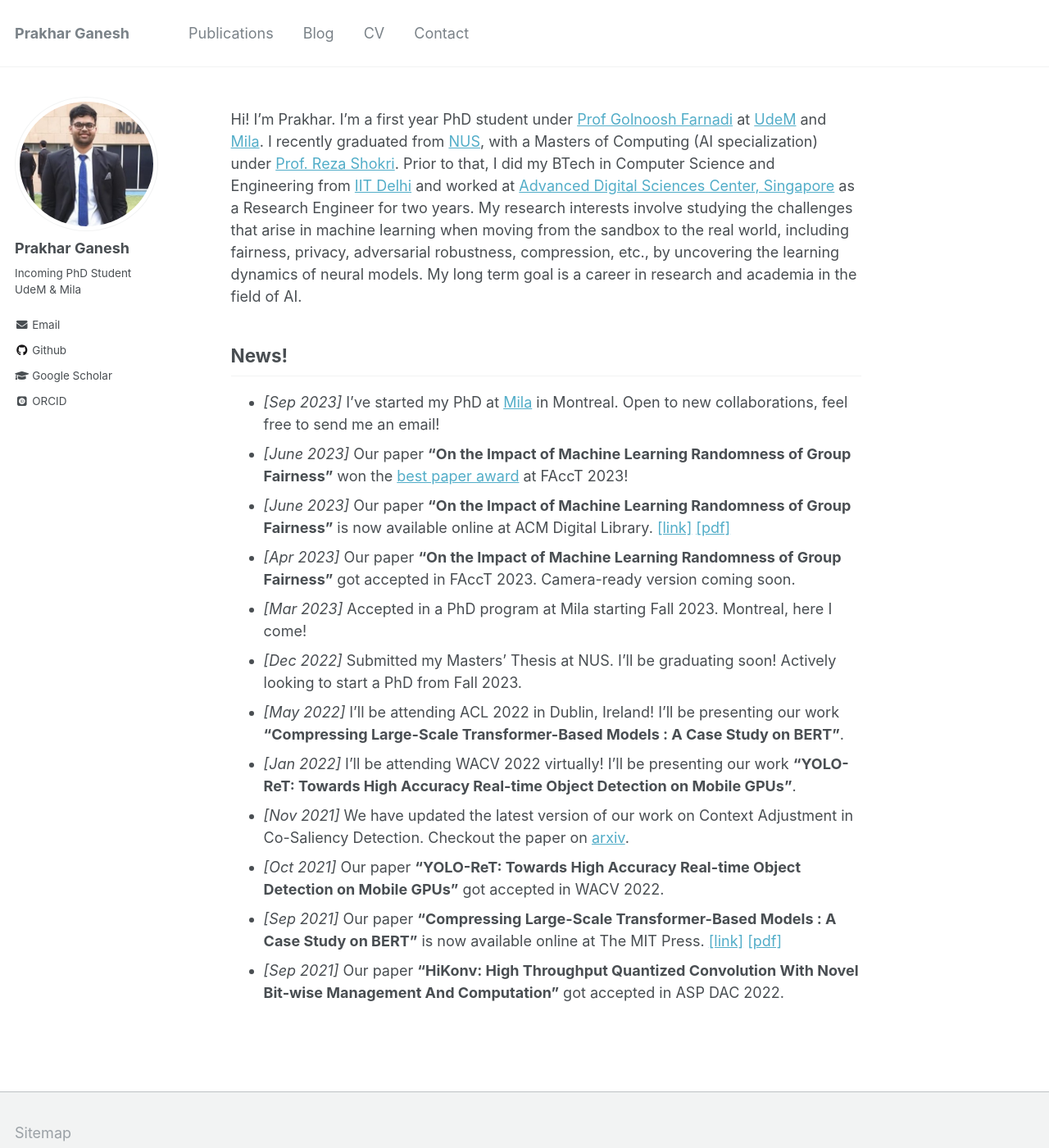
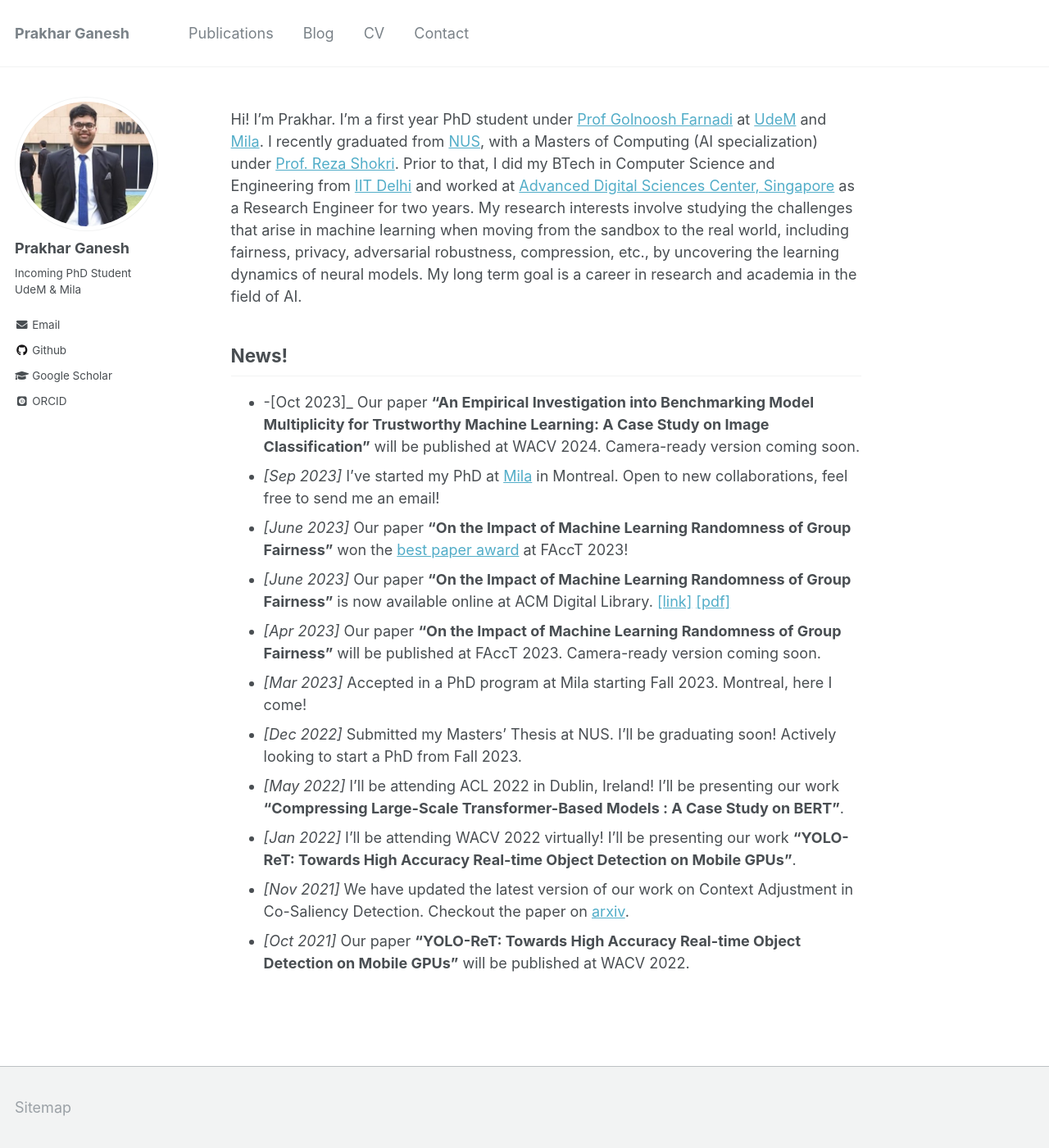
Before and after one commit to prakharg24/prakharg24.github.io, a Jekyll site: the page built from _pages/about.md, in a window 1280 px wide and 1400 px high. Shown: the whole window at 82% size. Built offline with Jekyll 4.4.1, drawn with Linux system fonts in a browser that asks for light colours; some web fonts are replaced.

Commit message:
wacv 2024 announcement

```diff
--- a/_pages/about.md
+++ b/_pages/about.md
@@ -12,18 +12,19 @@ Hi! I’m Prakhar. I'm a first year PhD student under [Prof Golnoosh Farnadi](ht
 
 News!
 ------
+* -[Oct 2023]_ Our paper **"An Empirical Investigation into Benchmarking Model Multiplicity for Trustworthy Machine Learning: A Case Study on Image Classification"** will be published at WACV 2024. Camera-ready version coming soon.
 * _[Sep 2023]_ I've started my PhD at [Mila](https://mila.quebec/en/) in Montreal. Open to new collaborations, feel free to send me an email!
 * _[June 2023]_ Our paper **"On the Impact of Machine Learning Randomness of Group Fairness"** won the [best paper award](https://twitter.com/FAccTConference/status/1668334064653434881) at FAccT 2023!
 * _[June 2023]_ Our paper **"On the Impact of Machine Learning Randomness of Group Fairness"** is now available online at ACM Digital Library. [\[link\]](https://dl.acm.org/doi/abs/10.1145/3593013.3594116){:target="_blank"} [\[pdf\]](http://prakharg24.github.io/files/fairness_variance.pdf){:target="_blank"}
-* _[Apr 2023]_ Our paper **"On the Impact of Machine Learning Randomness of Group Fairness"** got accepted in FAccT 2023. Camera-ready version coming soon.
+* _[Apr 2023]_ Our paper **"On the Impact of Machine Learning Randomness of Group Fairness"** will be published at FAccT 2023. Camera-ready version coming soon.
 * _[Mar 2023]_ Accepted in a PhD program at Mila starting Fall 2023. Montreal, here I come!
 * _[Dec 2022]_ Submitted my Masters' Thesis at NUS. I'll be graduating soon! Actively looking to start a PhD from Fall 2023.
 * _[May 2022]_ I'll be attending ACL 2022 in Dublin, Ireland! I'll be presenting our work **"Compressing Large-Scale Transformer-Based Models : A Case Study on BERT"**.
 * _[Jan 2022]_ I'll be attending WACV 2022 virtually! I'll be presenting our work **"YOLO-ReT: Towards High Accuracy Real-time Object Detection on Mobile GPUs"**.
 * _[Nov 2021]_ We have updated the latest version of our work on Context Adjustment in Co-Saliency Detection. Checkout the paper on [arxiv](https://arxiv.org/abs/2108.02093){:target="_blank"}.
-* _[Oct 2021]_ Our paper **"YOLO-ReT: Towards High Accuracy Real-time Object Detection on Mobile GPUs"** got accepted in WACV 2022.
-* _[Sep 2021]_ Our paper **"Compressing Large-Scale Transformer-Based Models : A Case Study on BERT"** is now available online at The MIT Press. [\[link\]](https://direct.mit.edu/tacl/article/doi/10.1162/tacl_a_00413/107387/Compressing-Large-Scale-Transformer-Based-Models-A){:target="_blank"} [\[pdf\]](http://prakharg24.github.io/files/bert_compression.pdf){:target="_blank"}
-* _[Sep 2021]_ Our paper **"HiKonv: High Throughput Quantized Convolution With Novel Bit-wise Management And Computation"** got accepted in ASP DAC 2022.
+* _[Oct 2021]_ Our paper **"YOLO-ReT: Towards High Accuracy Real-time Object Detection on Mobile GPUs"** will be published at WACV 2022.
+<!-- * _[Sep 2021]_ Our paper **"Compressing Large-Scale Transformer-Based Models : A Case Study on BERT"** is now available online at The MIT Press. [\[link\]](https://direct.mit.edu/tacl/article/doi/10.1162/tacl_a_00413/107387/Compressing-Large-Scale-Transformer-Based-Models-A){:target="_blank"} [\[pdf\]](http://prakharg24.github.io/files/bert_compression.pdf){:target="_blank"} -->
+<!-- * _[Sep 2021]_ Our paper **"HiKonv: High Throughput Quantized Convolution With Novel Bit-wise Management And Computation"** will be published at ASP DAC 2022. -->
 <!-- * _[June 2021]_ I'll be joining **NUS MComp (AI specialization)** program in August 2021. -->
 <!-- * _[June 2021]_ Our paper **"Learning-Based Simultaneous Detection and Characterization of Time Delay Attack in Cyber-Physical Systems"** is now available online at IEEE Explore. [\[link\]](https://ieeexplore.ieee.org/document/9352977){:target="_blank"} [\[pdf\]](http://prakharg24.github.io/files/learning_cps.pdf){:target="_blank"} -->
 <!-- * _[Oct 2020]_ We have updated the latest version of our work on Time Series Analysis in High Frequency Trading. Checkout the paper on [arxiv](https://arxiv.org/abs/1809.01506){:target="_blank"}. -->
```
Also changed, not shown: _pages/publications.md (+4 -1 lines), 2 other files.
